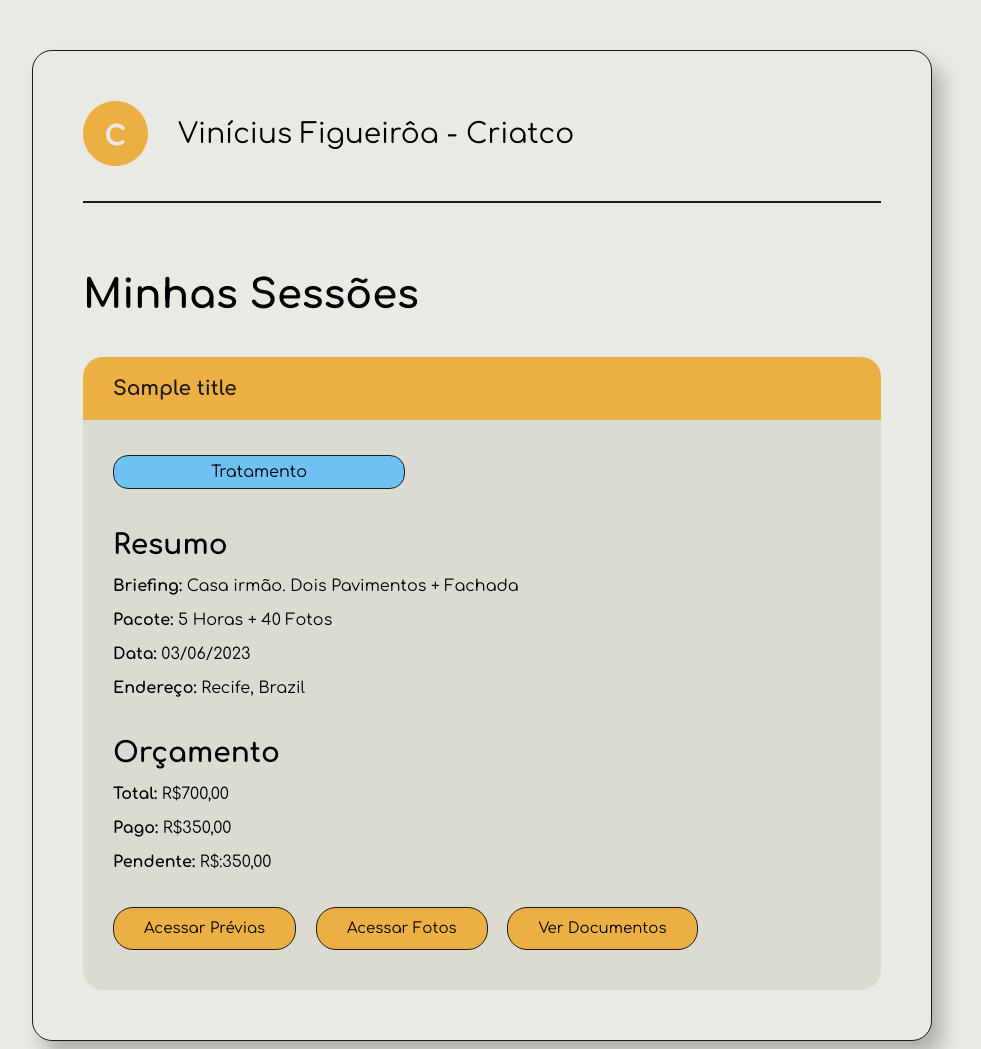
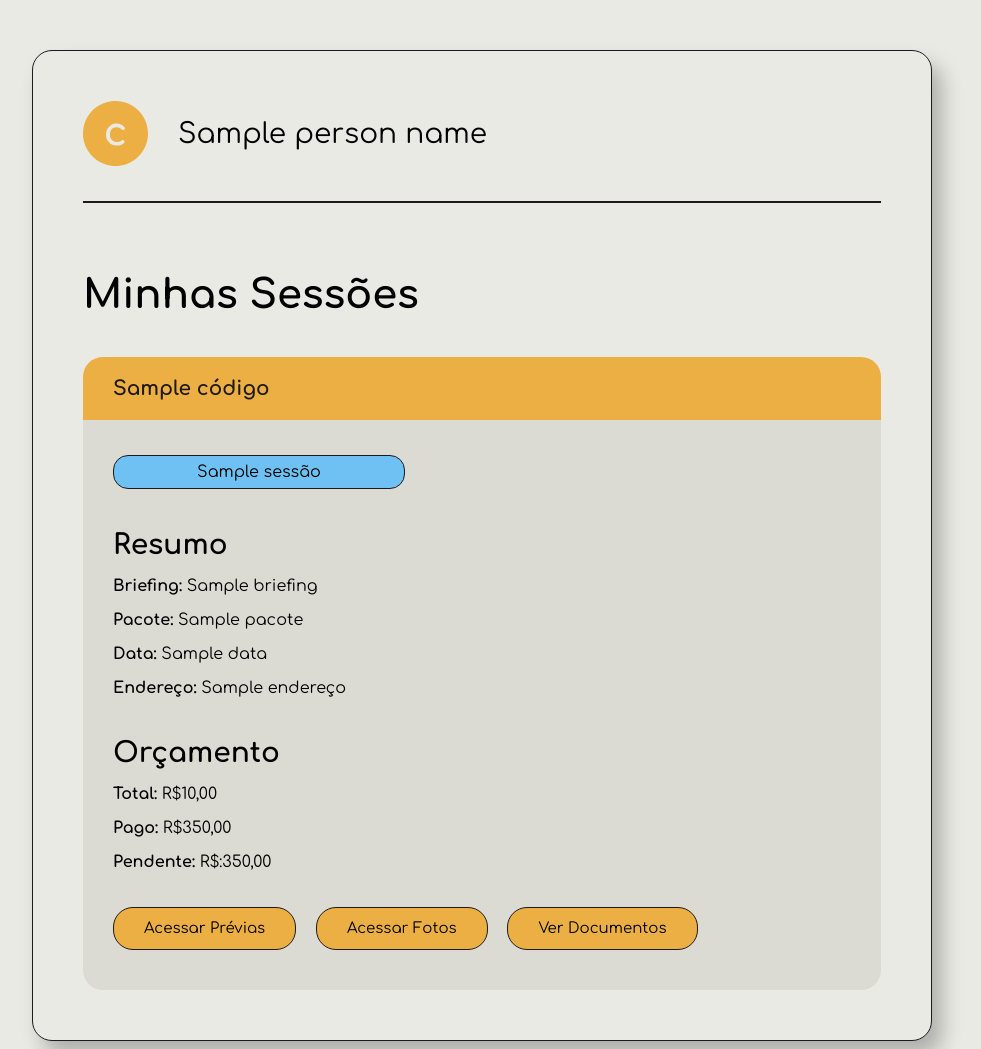
Before and after one commit to vinifigueiroa/client-portal, a Flask app: template templates/home.html in a window 1280 px wide. Shown: the part 112-1161 px from the top of the page, without its empty margins (158-1139 px from the left). Run offline with Flask 3, Linux system fonts and the light colour scheme; the template is opened without the code that fills it: most values are stand-ins (such as "Sample title", 1, 10 or a date in 2020); parts of the project's set-up code (start-up, migrations or seed data) failed here and were passed over.

Commit message:
Implemented POST method for /home and dynamic template with jinja

```diff
--- a/app.py
+++ b/app.py
@@ -1,7 +1,7 @@
 import requests, json, os, configparser
 
 from flask import Flask, render_template, request, redirect, session
-from notion_api import make_headers, get_person_id, get_sessoes
+from notion_api import make_headers, get_person_info, get_sessoes
 
 # Initialize Application
 app = Flask(__name__)
@@ -30,7 +30,8 @@ def home():
         return redirect("/")
     else:
         cpf = request.form.get("cpf")
-        person_id = get_person_id(cpf, PESSOAS, headers)
+        person_info = get_person_info(cpf, PESSOAS, headers)
+        person_id = person_info["id"]
+        person_name = person_info["name"]
         sessoes = get_sessoes(person_id, SESSOES, headers)
-        test_title = sessoes[0]["Código"]
-        return render_template("home.html", title=test_title)
+        return render_template("home.html", sessoes=sessoes, person_name=person_name)
--- a/templates/home.html
+++ b/templates/home.html
@@ -6,21 +6,36 @@
     <main class="main-home">
         <header class="header-home">
             <img src="../static/Logo --yellow.svg" alt="Yellow Logo" class="header-logo">
-            <p class="header-client">Vinícius Figueirôa - Criatco</p>
+            <p class="header-client">{{ person_name }}</p>
         </header>
         <div class="divider"></div>
         <h1 class="home">Minhas Sessões</h1>
+
+        {% for sessao in sessoes %}
         <div class="sessao-wrapper">
-            <header class="sessao-header"><h2 class="sessao">{{ title }}</h2></header>
+            <header class="sessao-header"><h2 class="sessao">{{ sessao.Código }}</h2></header>
             <div class="sessao-info">
-                <p class="sessao-status">Tratamento</p>
+
+                {% if sessao["Sessão"] != None %}
+                    <p class="sessao-status">{{ sessao.Sessão }}</p>
+                {% else %}
+                    <p class="sessao-status">{{ sessao.Negociação }}</p>
+                {% endif %}
+
                 <h3 class="sessao">Resumo</h3>
-                    <p><b>Briefing: </b>Casa irmão. Dois Pavimentos + Fachada</p>
-                    <p><b>Pacote: </b>5 Horas + 40 Fotos</p>
-                    <p><b>Data: </b><time datetime="2023-06-03">03/06/2023</time></p>
-                    <p><b>Endereço: </b>Recife, Brazil</p>
+                    <p><b>Briefing: </b>{{ sessao.Briefing }}</p>
+                    <p><b>Pacote: </b>{{ sessao.Pacote }}</p>
+
+                {% if sessao["Data"] != None %}
+                    <p><b>Data: </b>{{ sessao.Data }}</p>
+                {% endif %}
+
+                {% if sessao["Endereço"] != None %}
+                    <p><b>Endereço: </b>{{ sessao.Endereço }}</p>
+                {% endif %}
+
                 <h3 class="sessao">Orçamento</h3>
-                    <p><b>Total: </b>R$700,00</p>
+                    <p><b>Total: </b>R${{ sessao.ValorTotal }},00</p>
                     <p><b>Pago: </b>R$350,00</p>
                     <p><b>Pendente: </b>R$:350,00</p>
                 <a href="" class="button sessao-button">Acessar Prévias</a>
@@ -28,5 +43,6 @@
                 <a href="" class="button sessao-button">Ver Documentos</a>
             </div>
         </div>
+        {% endfor %}
     </main>
 {% endblock %}
```
Also changed, not shown: notion_api.py (+34 -7 lines).
